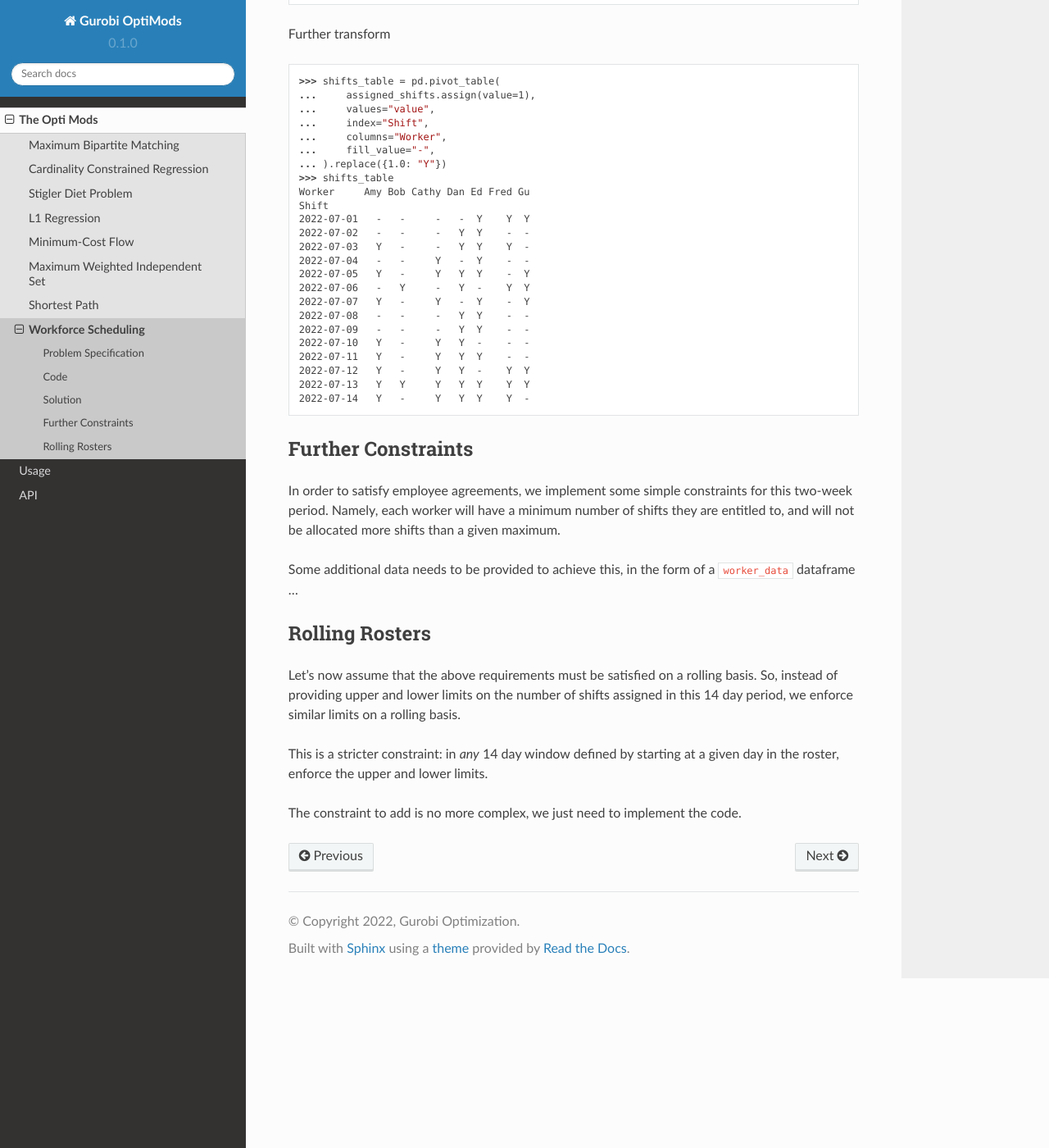
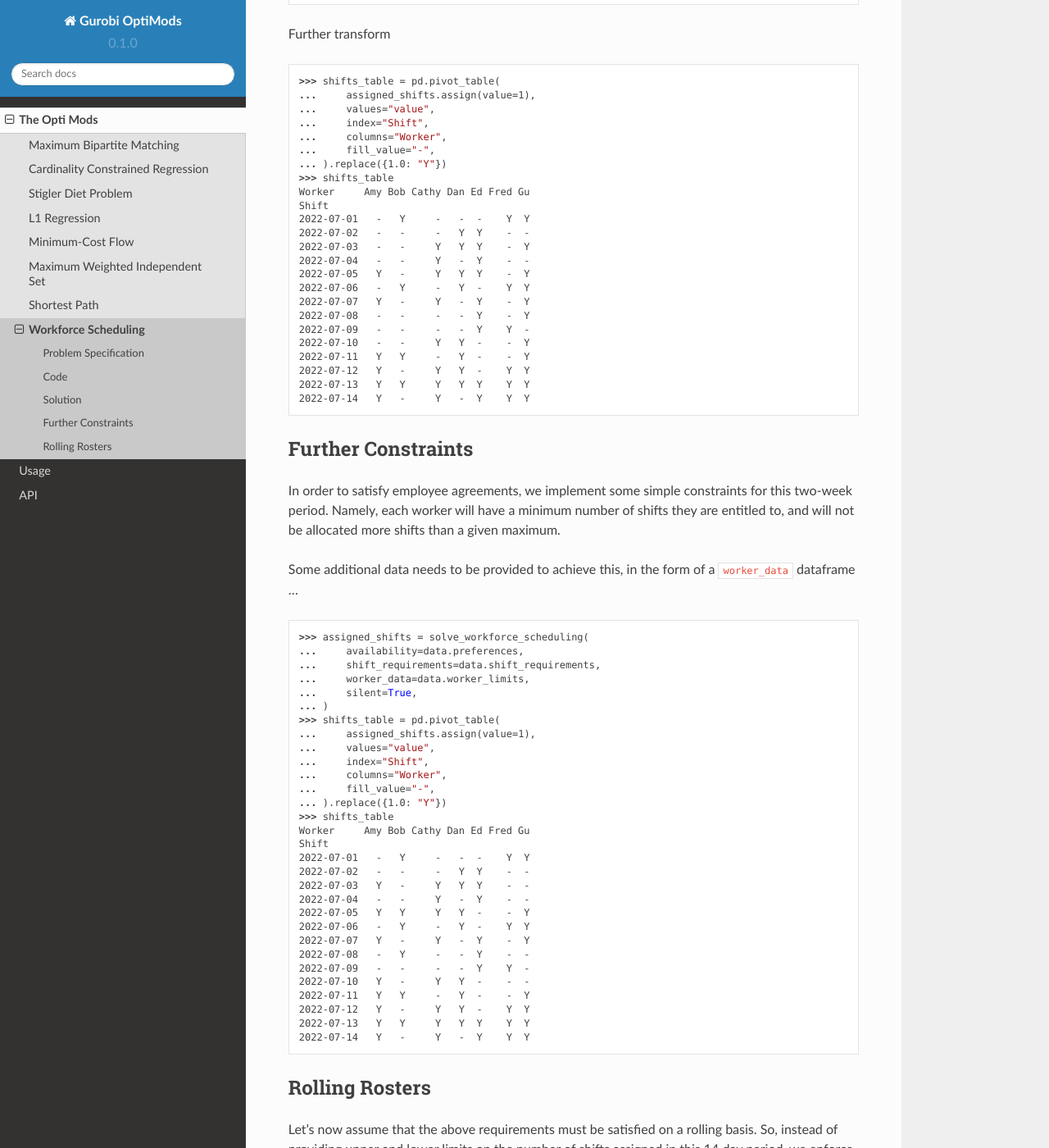
Before and after one commit to Gurobi/gurobi-optimods, a Sphinx documentation site: the page built from docs/source/mods/workforce.rst, in a window 1280 px wide and 1400 px high, scrolled down 3088 px. Shown: the whole window at 82% size. Built offline with Sphinx 7.4.7 and the Read the Docs theme 2.0.0, drawn with Linux system fonts in a browser that asks for light colours; some of the changed text lies outside the part shown.

Commit message:
Update workforce data and examples

```diff
--- a/docs/source/mods/workforce.rst
+++ b/docs/source/mods/workforce.rst
@@ -194,25 +194,31 @@ The model is solved as a linear program by Gurobi.
 
     .. code-block:: text
 
-        Gurobi Optimizer version 9.5.1 build v9.5.1rc2 (mac64[x86])
+        Gurobi Optimizer version 10.0.1 build v10.0.1rc0 (mac64[x86])
+
+        CPU model: Intel(R) Core(TM) i5-1038NG7 CPU @ 2.00GHz
         Thread count: 4 physical cores, 8 logical processors, using up to 8 threads
+
         Optimize a model with 14 rows, 72 columns and 72 nonzeros
-        Model fingerprint: 0x494be3a7
+        Model fingerprint: 0xe3ed72b2
+        Variable types: 0 continuous, 72 integer (72 binary)
         Coefficient statistics:
-        Matrix range     [1e+00, 1e+00]
-        Objective range  [8e+00, 1e+01]
-        Bounds range     [1e+00, 1e+00]
-        RHS range        [2e+00, 7e+00]
+          Matrix range     [1e+00, 1e+00]
+          Objective range  [1e+00, 5e+00]
+          Bounds range     [1e+00, 1e+00]
+          RHS range        [2e+00, 7e+00]
+        Found heuristic solution: objective 167.0000000
         Presolve removed 14 rows and 72 columns
         Presolve time: 0.00s
         Presolve: All rows and columns removed
-        Iteration    Objective       Primal Inf.    Dual Inf.      Time
-            0    4.8000000e+02   0.000000e+00   1.480000e+02      0s
-        Extra simplex iterations after uncrush: 5
-            5    4.8000000e+02   0.000000e+00   0.000000e+00      0s
 
-        Solved in 5 iterations and 0.00 seconds (0.00 work units)
-        Optimal objective  4.800000000e+02
+        Explored 0 nodes (0 simplex iterations) in 0.00 seconds (0.00 work units)
+        Thread count was 1 (of 8 available processors)
+
+        Solution count 2: 189 167
+
+        Optimal solution found (tolerance 1.00e-04)
+        Best objective 1.890000000000e+02, best bound 1.890000000000e+02, gap 0.0000%
 
 |
 
@@ -228,17 +234,17 @@ normal pandas code (no gurobipy interaction).
 
     >>> assigned_shifts
        Worker      Shift  Preference
-    0     Amy 2022-07-03         3.0
-    1     Amy 2022-07-05         3.0
-    2     Amy 2022-07-07         3.0
-    3     Amy 2022-07-10         3.0
-    4     Amy 2022-07-11         3.0
+    0     Amy 2022-07-05         5.0
+    1     Amy 2022-07-07         3.0
+    2     Amy 2022-07-11         5.0
+    3     Amy 2022-07-12         3.0
+    4     Amy 2022-07-13         4.0
     ..    ...        ...         ...
-    47     Gu 2022-07-05         2.0
-    48     Gu 2022-07-06         2.0
-    49     Gu 2022-07-07         2.0
-    50     Gu 2022-07-12         2.0
-    51     Gu 2022-07-13         2.0
+    47     Gu 2022-07-10         4.0
+    48     Gu 2022-07-11         5.0
+    49     Gu 2022-07-12         2.0
+    50     Gu 2022-07-13         4.0
+    51     Gu 2022-07-14         3.0
     <BLANKLINE>
     [52 rows x 3 columns]
 
@@ -257,20 +263,20 @@ Further transform
     >>> shifts_table
     Worker     Amy Bob Cathy Dan Ed Fred Gu
     Shift
-    2022-07-01   -   -     -   -  Y    Y  Y
+    2022-07-01   -   Y     -   -  -    Y  Y
     2022-07-02   -   -     -   Y  Y    -  -
-    2022-07-03   Y   -     -   Y  Y    Y  -
+    2022-07-03   -   -     Y   Y  Y    -  Y
     2022-07-04   -   -     Y   -  Y    -  -
     2022-07-05   Y   -     Y   Y  Y    -  Y
     2022-07-06   -   Y     -   Y  -    Y  Y
     2022-07-07   Y   -     Y   -  Y    -  Y
-    2022-07-08   -   -     -   Y  Y    -  -
-    2022-07-09   -   -     -   Y  Y    -  -
-    2022-07-10   Y   -     Y   Y  -    -  -
-    2022-07-11   Y   -     Y   Y  Y    -  -
+    2022-07-08   -   -     -   -  Y    -  Y
+    2022-07-09   -   -     -   -  Y    Y  -
+    2022-07-10   -   -     Y   Y  -    -  Y
+    2022-07-11   Y   Y     -   Y  -    -  Y
     2022-07-12   Y   -     Y   Y  -    Y  Y
     2022-07-13   Y   Y     Y   Y  Y    Y  Y
-    2022-07-14   Y   -     Y   Y  Y    Y  -
+    2022-07-14   Y   -     Y   -  Y    Y  Y
 
 Further Constraints
 -------------------
@@ -283,6 +289,40 @@ maximum.
 Some additional data needs to be provided to achieve this, in the form of a
 ``worker_data`` dataframe ...
 
+.. doctest:: workforce
+    :options: +NORMALIZE_WHITESPACE +ELLIPSIS
+
+    >>> assigned_shifts = solve_workforce_scheduling(
+    ...     availability=data.preferences,
+    ...     shift_requirements=data.shift_requirements,
+    ...     worker_data=data.worker_limits,
+    ...     silent=True,
+    ... )
+    >>> shifts_table = pd.pivot_table(
+    ...     assigned_shifts.assign(value=1),
+    ...     values="value",
+    ...     index="Shift",
+    ...     columns="Worker",
+    ...     fill_value="-",
+    ... ).replace({1.0: "Y"})
+    >>> shifts_table
+    Worker     Amy Bob Cathy Dan Ed Fred Gu
+    Shift
+    2022-07-01   -   Y     -   -  -    Y  Y
+    2022-07-02   -   -     -   Y  Y    -  -
+    2022-07-03   Y   -     Y   Y  Y    -  -
+    2022-07-04   -   -     Y   -  Y    -  -
+    2022-07-05   Y   Y     Y   Y  -    -  Y
+    2022-07-06   -   Y     -   Y  -    Y  Y
+    2022-07-07   Y   -     Y   -  Y    -  Y
+    2022-07-08   -   Y     -   -  Y    -  -
+    2022-07-09   -   -     -   -  Y    Y  -
+    2022-07-10   Y   -     Y   Y  -    -  -
+    2022-07-11   Y   Y     -   Y  -    -  Y
+    2022-07-12   Y   -     Y   Y  -    Y  Y
+    2022-07-13   Y   Y     Y   Y  Y    Y  Y
+    2022-07-14   Y   -     Y   -  Y    Y  Y
+
 Rolling Rosters
 ---------------
 
```
Also changed, not shown: other parts of docs/source/mods/workforce.rst (+9 -9 lines), 4 other files.
